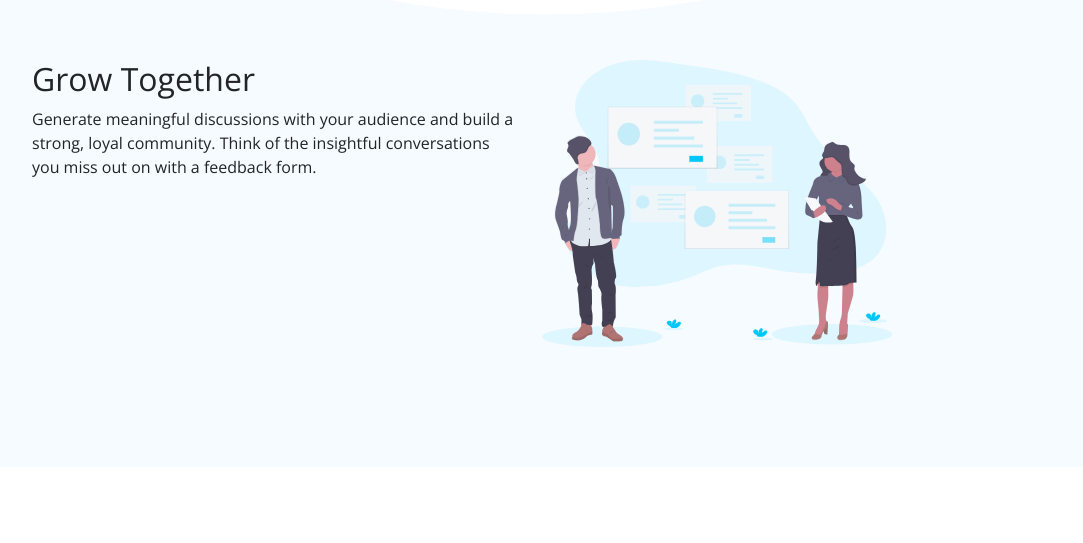
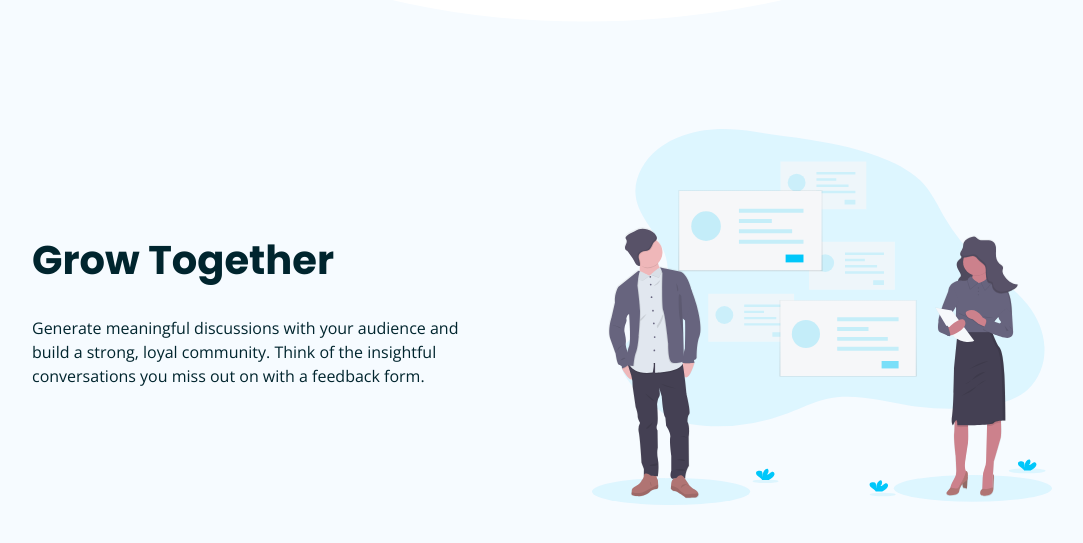
Before and after one commit to nyplex/huddle-challenge, a plain HTML site: page index.html in a window 1280 px wide. Shown: the part 2148-2691 px from the top of the page, without its empty margins (98-1181 px from the left). Before the commit the page ends 2615 px from the top, so only its background shows below. Drawn offline with nearby package versions, Linux system fonts and the light colour scheme.

Commit message:
adding style grow section

```diff
--- a/assets/style/style.css
+++ b/assets/style/style.css
@@ -146,21 +146,53 @@ main .grow {
     background-size: auto;
     background-size: cover;
     width: 100%;
-    padding: 161px 130px 120.16px 130px;;
+    padding-top: 229.44px;
+    padding-bottom: 188.66px;
+    padding-left: 130px;
+    padding-right: 130px;
 }
 
 main .grow .container {
-    max-width: 1180px;
+    max-width: 1180px !important;
     padding: 0 !important;
 }
 
 main .grow .container .row {
     max-width: 1180px !important;
     width: 100% !important;
+    margin: 0 auto !important;
+}
+
+main .grow .container .row > div {
+    align-self: center;
+}
+
+main .grow .container .row > div:nth-child(1) {
+    padding:0 50px 0 0;
+}
+
+main .grow .container .row > div:nth-child(2) {
+    padding:0 0 0 50px;
 }
 
 main .grow .container img {
-    max-width: 350px;
+    max-width: 100%;
+}
+
+main .grow .container h2 {
+    font-family: "Poppins";
+    font-weight: 700;
+    font-size: 40px;
+    line-height: 60px;
+    color: #00252E;
+    margin: 0 0 26px 0;
+}
+
+main .grow .container p {
+    font-weight: 400;
+    font-size: 16px;
+    line-height: 24px;
+    color: #00252E;
 }
 
 @media screen and (max-width: 576px) {
```
